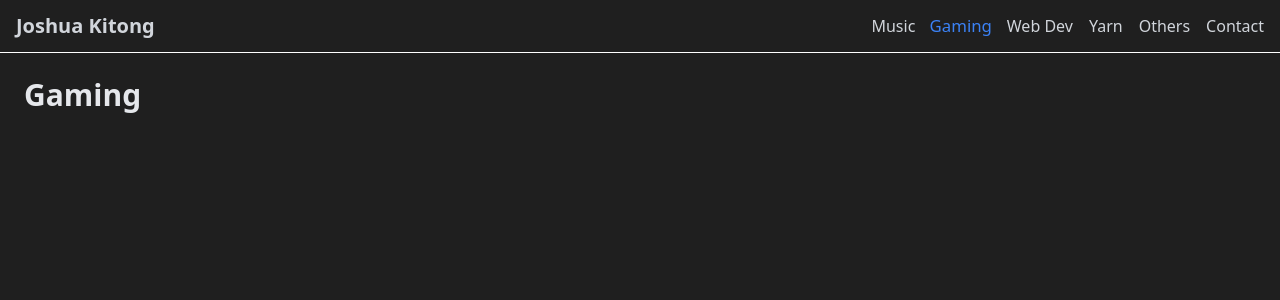
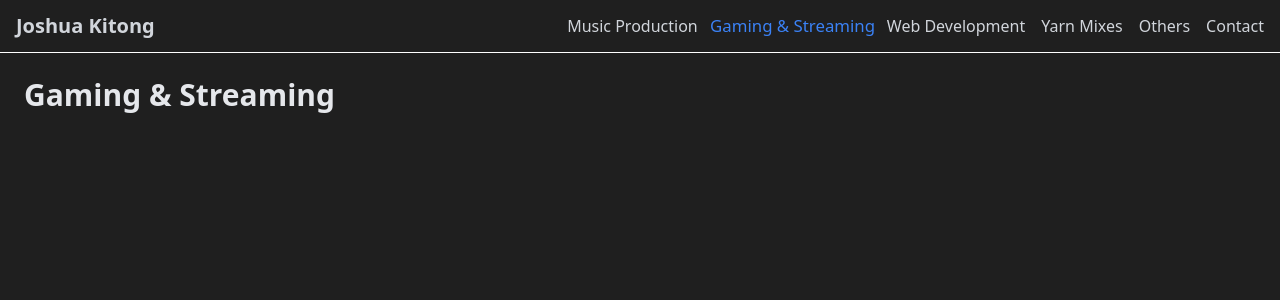
Before and after one commit to joshuakitong/portfolio, a React (Create React App) app: page /#/gaming in a window 1280 px wide. Shown: the top 300 px of the page. Built offline with nearby package versions, Linux system fonts and the light colour scheme.

Commit message:
fix: fix animation and change header titles

```diff
--- a/src/pages/Contact.jsx
+++ b/src/pages/Contact.jsx
@@ -2,7 +2,7 @@ import { motion } from 'framer-motion';
 
 export default function ContactPage() {
   return (
-    <motion.div initial={{ opacity: 0 }} animate={{ opacity: 1 }} exit={{ opacity: 0 }} className="p-6">
+    <motion.div initial={{ opacity: 0, y: 30 }} animate={{ opacity: 1, y: 0 }} exit={{ opacity: 0, y: -30 }} transition={{ duration: 0.5 }} className="p-6">
       <h1 className="text-3xl font-bold">Contact</h1>
     </motion.div>
   );
--- a/src/pages/Gaming.jsx
+++ b/src/pages/Gaming.jsx
@@ -2,8 +2,8 @@ import { motion } from 'framer-motion';
 
 export default function GamingPage() {
   return (
-    <motion.div initial={{ opacity: 0 }} animate={{ opacity: 1 }} exit={{ opacity: 0 }} className="p-6">
-      <h1 className="text-3xl font-bold">Gaming</h1>
+    <motion.div initial={{ opacity: 0, y: 30 }} animate={{ opacity: 1, y: 0 }} exit={{ opacity: 0, y: -30 }} transition={{ duration: 0.5 }} className="p-6">
+      <h1 className="text-3xl font-bold">Gaming & Streaming</h1>
     </motion.div>
   );
 }
--- a/src/pages/Music.jsx
+++ b/src/pages/Music.jsx
@@ -2,8 +2,8 @@ import { motion } from 'framer-motion';
 
 export default function MusicPage() {
   return (
-    <motion.div initial={{ opacity: 0 }} animate={{ opacity: 1 }} exit={{ opacity: 0 }} className="p-6">
-      <h1 className="text-3xl font-bold">Music</h1>
+    <motion.div initial={{ opacity: 0, y: 30 }} animate={{ opacity: 1, y: 0 }} exit={{ opacity: 0, y: -30 }} transition={{ duration: 0.5 }} className="p-6">
+      <h1 className="text-3xl font-bold">Music Production</h1>
     </motion.div>
   );
 }
--- a/src/pages/Others.jsx
+++ b/src/pages/Others.jsx
@@ -2,7 +2,7 @@ import { motion } from 'framer-motion';
 
 export default function OthersPage() {
   return (
-    <motion.div initial={{ opacity: 0 }} animate={{ opacity: 1 }} exit={{ opacity: 0 }} className="p-6">
+    <motion.div initial={{ opacity: 0, y: 30 }} animate={{ opacity: 1, y: 0 }} exit={{ opacity: 0, y: -30 }} transition={{ duration: 0.5 }} className="p-6">
       <h1 className="text-3xl font-bold">Others</h1>
     </motion.div>
   );
--- a/src/pages/WebDev.jsx
+++ b/src/pages/WebDev.jsx
@@ -2,8 +2,8 @@ import { motion } from 'framer-motion';
 
 export default function WebDevPage() {
   return (
-    <motion.div initial={{ opacity: 0 }} animate={{ opacity: 1 }} exit={{ opacity: 0 }} className="p-6">
-      <h1 className="text-3xl font-bold">Web Dev</h1>
+    <motion.div initial={{ opacity: 0, y: 30 }} animate={{ opacity: 1, y: 0 }} exit={{ opacity: 0, y: -30 }} transition={{ duration: 0.5 }} className="p-6">
+      <h1 className="text-3xl font-bold">Web Devevelopment</h1>
     </motion.div>
   );
 }
--- a/src/pages/Yarn.jsx
+++ b/src/pages/Yarn.jsx
@@ -2,8 +2,8 @@ import { motion } from 'framer-motion';
 
 export default function YarnPage() {
   return (
-    <motion.div initial={{ opacity: 0 }} animate={{ opacity: 1 }} exit={{ opacity: 0 }} className="p-6">
-      <h1 className="text-3xl font-bold">Yarn</h1>
+    <motion.div initial={{ opacity: 0, y: 30 }} animate={{ opacity: 1, y: 0 }} exit={{ opacity: 0, y: -30 }} transition={{ duration: 0.5 }} className="p-6">
+      <h1 className="text-3xl font-bold">Yarn Mixes</h1>
     </motion.div>
   );
 }
```
Also changed, not shown: src/components/Navbar.jsx (+4 -4 lines).
